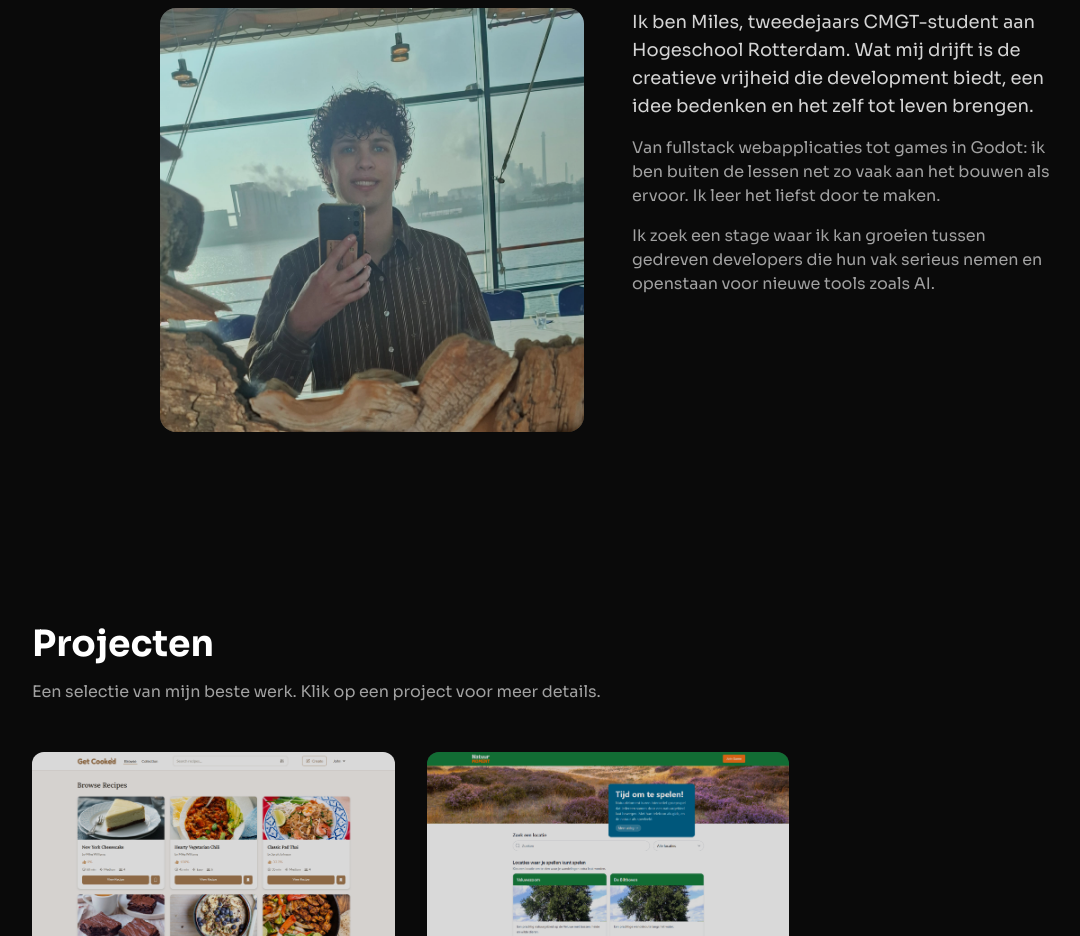
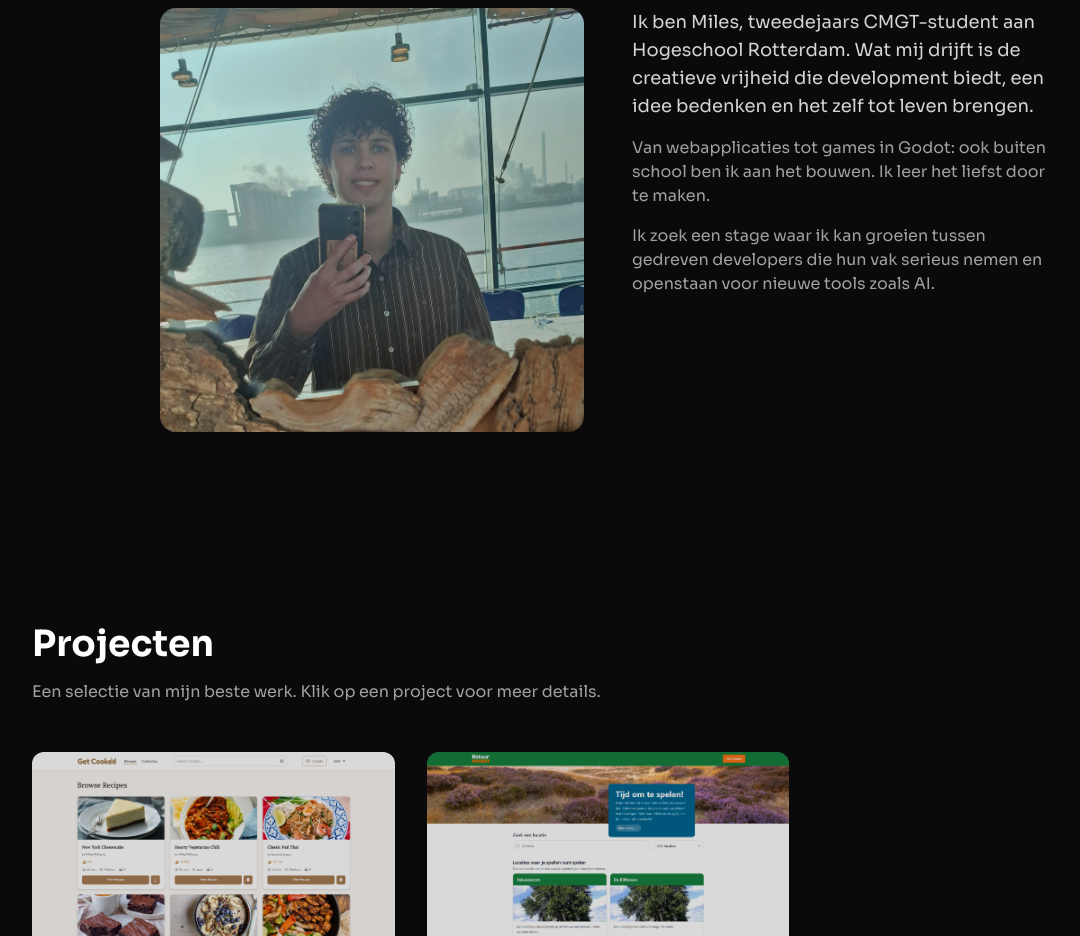
Before and after one commit to AirMile/portfolio, a React (Vite) app: page / in a window 1280 px wide. Shown: the part 1040-1976 px from the top of the page, without its empty margins (32-1112 px from the left). Built offline with nearby package versions, Linux system fonts and the light colour scheme.

Commit message:
fix(about): clarify confusing sentence about building outside school

```diff
--- a/src/components/sections/About.tsx
+++ b/src/components/sections/About.tsx
@@ -27,9 +27,8 @@ export function About() {
                 een idee bedenken en het zelf tot leven brengen.
               </p>
               <p className="mt-4 text-neutral-400">
-                Van fullstack webapplicaties tot games in Godot: ik ben buiten
-                de lessen net zo vaak aan het bouwen als ervoor. Ik leer het
-                liefst door te maken.
+                Van webapplicaties tot games in Godot: ook buiten school ben ik
+                aan het bouwen. Ik leer het liefst door te maken.
               </p>
               <p className="mt-4 text-neutral-400">
                 Ik zoek een stage waar ik kan groeien tussen gedreven developers
```
